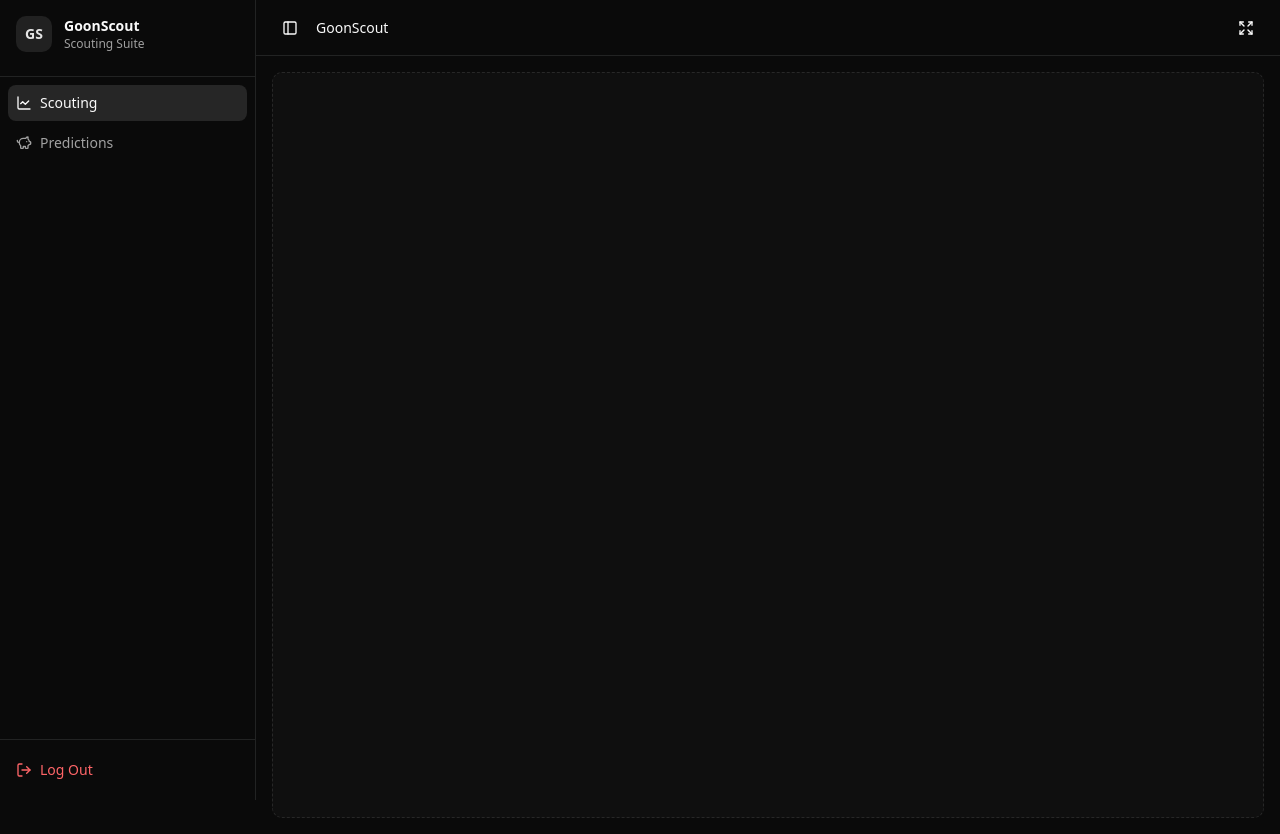
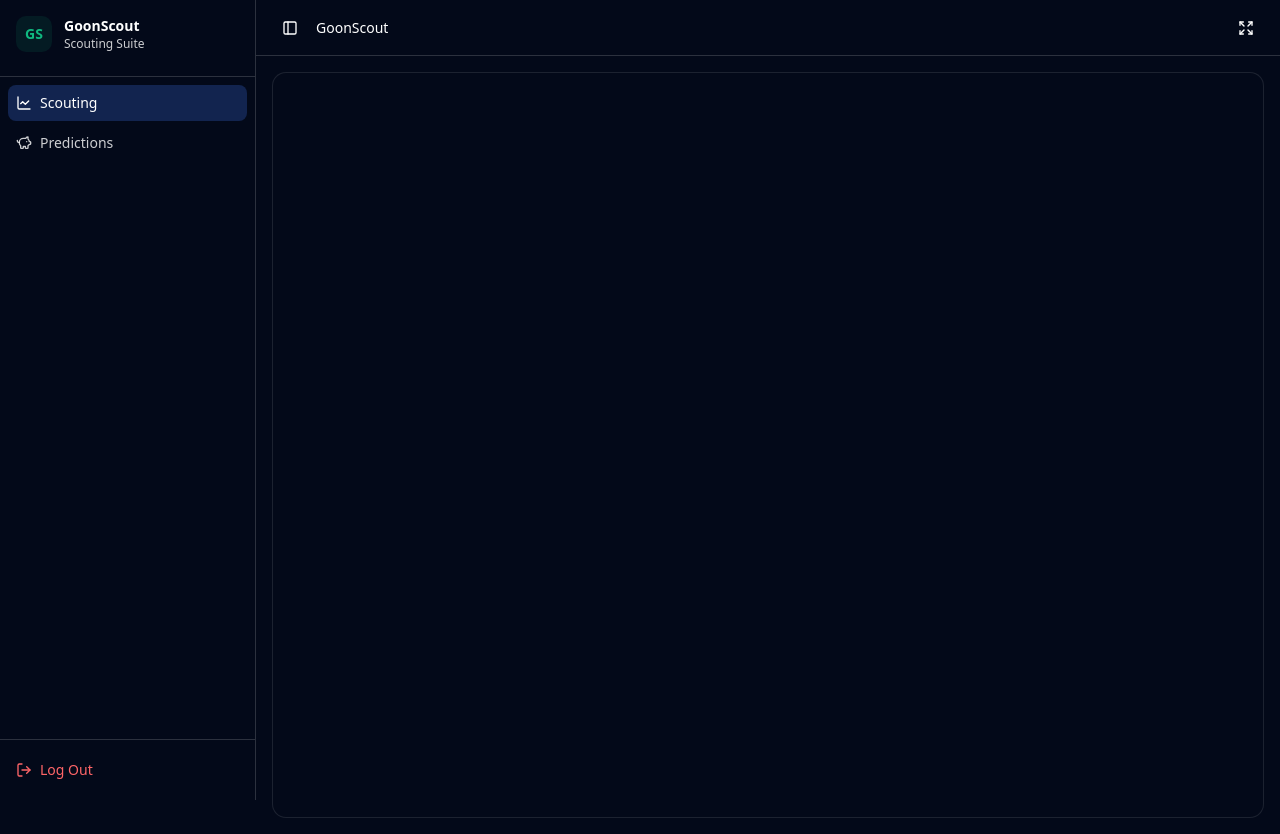
Before and after one commit to sumeru-26/GScout, a Next.js app: page /scout in a window 1280 px wide. Built offline with nearby package versions, Linux system fonts and the light colour scheme; sample sign-in values are in the browser's storage.

Commit message:
refactor: update color variables and improve styling for login and scout pages

```diff
--- a/app/globals.css
+++ b/app/globals.css
@@ -48,71 +48,71 @@
 
 :root {
   --radius: 0.625rem;
-  --background: oklch(1 0 0);
-  --foreground: oklch(0.145 0 0);
-  --card: oklch(1 0 0);
-  --card-foreground: oklch(0.145 0 0);
-  --popover: oklch(1 0 0);
-  --popover-foreground: oklch(0.145 0 0);
-  --primary: oklch(0.205 0 0);
-  --primary-foreground: oklch(0.985 0 0);
-  --secondary: oklch(0.97 0 0);
-  --secondary-foreground: oklch(0.205 0 0);
-  --muted: oklch(0.97 0 0);
-  --muted-foreground: oklch(0.556 0 0);
-  --accent: oklch(0.97 0 0);
-  --accent-foreground: oklch(0.205 0 0);
+  --background: #030919;
+  --foreground: #ffffff;
+  --card: #09152f;
+  --card-foreground: #ffffff;
+  --popover: #0b1631;
+  --popover-foreground: #ffffff;
+  --primary: #10b981;
+  --primary-foreground: #052214;
+  --secondary: #101d3f;
+  --secondary-foreground: #f8fafc;
+  --muted: #0f1c3a;
+  --muted-foreground: rgb(255 255 255 / 80%);
+  --accent: #12244f;
+  --accent-foreground: #ffffff;
   --destructive: oklch(0.577 0.245 27.325);
-  --border: oklch(0.922 0 0);
-  --input: oklch(0.922 0 0);
-  --ring: oklch(0.708 0 0);
+  --border: rgb(255 255 255 / 16%);
+  --input: rgb(255 255 255 / 18%);
+  --ring: rgb(125 211 252 / 70%);
   --chart-1: oklch(0.646 0.222 41.116);
   --chart-2: oklch(0.6 0.118 184.704);
   --chart-3: oklch(0.398 0.07 227.392);
   --chart-4: oklch(0.828 0.189 84.429);
   --chart-5: oklch(0.769 0.188 70.08);
-  --sidebar: oklch(0.985 0 0);
-  --sidebar-foreground: oklch(0.145 0 0);
-  --sidebar-primary: oklch(0.205 0 0);
-  --sidebar-primary-foreground: oklch(0.985 0 0);
-  --sidebar-accent: oklch(0.97 0 0);
-  --sidebar-accent-foreground: oklch(0.205 0 0);
-  --sidebar-border: oklch(0.922 0 0);
-  --sidebar-ring: oklch(0.708 0 0);
+  --sidebar: #07122a;
+  --sidebar-foreground: #ffffff;
+  --sidebar-primary: #0ea5e9;
+  --sidebar-primary-foreground: #021322;
+  --sidebar-accent: #12244f;
+  --sidebar-accent-foreground: #ffffff;
+  --sidebar-border: rgb(255 255 255 / 14%);
+  --sidebar-ring: rgb(125 211 252 / 70%);
 }
 
 .dark {
-  --background: oklch(0.145 0 0);
-  --foreground: oklch(0.985 0 0);
-  --card: oklch(0.205 0 0);
-  --card-foreground: oklch(0.985 0 0);
-  --popover: oklch(0.205 0 0);
-  --popover-foreground: oklch(0.985 0 0);
-  --primary: oklch(0.922 0 0);
-  --primary-foreground: oklch(0.205 0 0);
-  --secondary: oklch(0.269 0 0);
-  --secondary-foreground: oklch(0.985 0 0);
-  --muted: oklch(0.269 0 0);
-  --muted-foreground: oklch(0.708 0 0);
-  --accent: oklch(0.269 0 0);
-  --accent-foreground: oklch(0.985 0 0);
+  --background: #030919;
+  --foreground: #ffffff;
+  --card: #09152f;
+  --card-foreground: #ffffff;
+  --popover: #0b1631;
+  --popover-foreground: #ffffff;
+  --primary: #10b981;
+  --primary-foreground: #052214;
+  --secondary: #101d3f;
+  --secondary-foreground: #f8fafc;
+  --muted: #0f1c3a;
+  --muted-foreground: rgb(255 255 255 / 80%);
+  --accent: #12244f;
+  --accent-foreground: #ffffff;
   --destructive: oklch(0.704 0.191 22.216);
-  --border: oklch(1 0 0 / 10%);
-  --input: oklch(1 0 0 / 15%);
-  --ring: oklch(0.556 0 0);
+  --border: rgb(255 255 255 / 16%);
+  --input: rgb(255 255 255 / 18%);
+  --ring: rgb(125 211 252 / 70%);
   --chart-1: oklch(0.488 0.243 264.376);
   --chart-2: oklch(0.696 0.17 162.48);
   --chart-3: oklch(0.769 0.188 70.08);
   --chart-4: oklch(0.627 0.265 303.9);
   --chart-5: oklch(0.645 0.246 16.439);
-  --sidebar: oklch(0.205 0 0);
-  --sidebar-foreground: oklch(0.985 0 0);
-  --sidebar-primary: oklch(0.488 0.243 264.376);
-  --sidebar-primary-foreground: oklch(0.985 0 0);
-  --sidebar-accent: oklch(0.269 0 0);
-  --sidebar-accent-foreground: oklch(0.985 0 0);
-  --sidebar-border: oklch(1 0 0 / 10%);
-  --sidebar-ring: oklch(0.556 0 0);
+  --sidebar: #07122a;
+  --sidebar-foreground: #ffffff;
+  --sidebar-primary: #0ea5e9;
+  --sidebar-primary-foreground: #021322;
+  --sidebar-accent: #12244f;
+  --sidebar-accent-foreground: #ffffff;
+  --sidebar-border: rgb(255 255 255 / 14%);
+  --sidebar-ring: rgb(125 211 252 / 70%);
 }
 
 @layer base {
--- a/app/scout/page.tsx
+++ b/app/scout/page.tsx
@@ -27,6 +27,7 @@
   type: "button"
   buttonKind: "button" | "swap" | "undo" | "redo" | "submit" | "reset"
   tag?: string
+  stageParentTag?: string
   x: number
   y: number
   width: number
@@ -38,11 +39,14 @@
   id: string
   type: "icon-button"
   tag?: string
+  stageParentTag?: string
   x: number
   y: number
   width: number
   height: number
   iconName: string
+  outlineColor?: string
+  fillColor?: string
 }
 
 type CoverAsset = {
@@ -85,6 +89,8 @@
   height: number
   label?: string
   value: boolean
+  textAlign?: "left" | "center" | "right"
+  textSize?: number
 }
 
 type LogAsset = {
@@ -127,6 +133,8 @@
 type ControlMode = "auto" | "teleop"
 
 const AUTO_TIMER_DURATION_MS = 25_000
+const TOGGLE_SIZE = { width: 52, height: 28 } as const
+const LOG_SIZE = { width: 280, height: 120 } as const
 
 type FullscreenDocument = Document & {
   webkitFullscreenElement?: Element | null
@@ -652,6 +660,20 @@
       }
 
       if (isToggleSwitch) {
+        const toggleTextAlign =
+          typeof item.textAlign === "string"
+            ? item.textAlign.toLowerCase()
+            : typeof item.toggleTextAlign === "string"
+              ? item.toggleTextAlign.toLowerCase()
+              : undefined
+
+        const toggleTextSize =
+          typeof item.textSize === "number" && Number.isFinite(item.textSize)
+            ? item.textSize
+            : typeof item.toggleTextSize === "number" && Number.isFinite(item.toggleTextSize)
+              ? item.toggleTextSize
+              : undefined
+
         return {
           id,
           type: "toggle-switch",
@@ -667,6 +689,11 @@
                 ? item.text
                 : undefined,
           value: toBoolean(item.value) ?? false,
+          textAlign:
+            toggleTextAlign === "left" || toggleTextAlign === "right" || toggleTextAlign === "center"
+              ? toggleTextAlign
+              : "center",
+          textSize: toggleTextSize,
         } satisfies ToggleSwitchAsset
       }
 
@@ -686,6 +713,10 @@
           id,
           type: "icon-button",
           tag: parseAssetTag(item),
+          stageParentTag:
+            typeof item.stageParentTag === "string" && item.stageParentTag.trim().length > 0
+              ? item.stageParentTag
+              : undefined,
           x: clampPositionScale(item.x as number),
           y: clampPositionScale(item.y as number),
           width: clampSizeScale(item.width as number),
@@ -694,6 +725,14 @@
             typeof item.iconName === "string" && item.iconName.trim().length > 0
               ? item.iconName.trim().toLowerCase()
               : "circle",
+          outlineColor:
+            typeof item.outlineColor === "string" && item.outlineColor.trim().length > 0
+              ? item.outlineColor
+              : undefined,
+          fillColor:
+            typeof item.fillColor === "string" && item.fillColor.trim().length > 0
+              ? item.fillColor
+              : undefined,
         } satisfies IconButtonAsset
       }
 
@@ -702,6 +741,10 @@
         type: "button",
         buttonKind: isSwapButton ? "swap" : actionButtonKind ?? "button",
         tag: parseAssetTag(item),
+        stageParentTag:
+          typeof item.stageParentTag === "string" && item.stageParentTag.trim().length > 0
+            ? item.stageParentTag
+            : undefined,
         x: clampPositionScale(item.x as number),
         y: clampPositionScale(item.y as number),
         width: clampSizeScale(item.width as number),
@@ -742,6 +785,7 @@
   const [controlMode, setControlMode] = useState<ControlMode>("auto")
   const [autoTimerStartedAtMs, setAutoTimerStartedAtMs] = useState<number | null>(null)
   const [autoTimerRemainingMs, setAutoTimerRemainingMs] = useState<number>(AUTO_TIMER_DURATION_MS)
+  const isPreviewMode = true
   const { setHeaderActions } = useHeaderActions()
 
   useEffect(() => {
@@ -926,10 +970,6 @@
     setToggleValuesByKey(initialToggleValues)
   }, [scoutAssets])
 
-  const recentTagLog = useMemo(() => {
-    return [...tagStack].slice(-5).reverse()
-  }, [tagStack])
-
   const setTeleopMode = useCallback(() => {
     setControlMode("teleop")
     setAutoTimerStartedAtMs(null)
@@ -1198,29 +1238,31 @@
     <div
       ref={containerRef}
       className={cn(
-        "relative rounded-lg border border-dashed",
-        backgroundImage ? "bg-transparent" : "bg-muted/20",
-        isFullscreen ? "min-h-[100dvh]" : "min-h-[calc(100vh-3.5rem)]"
+        "relative overflow-hidden border border-white/10 bg-slate-950",
+        isFullscreen
+          ? "h-[100dvh] w-full rounded-none border-0"
+          : "min-h-[calc(100vh-3.5rem)] rounded-xl"
       )}
       style={
         backgroundImage
           ? {
+              backgroundColor: "#030919",
               backgroundImage: `url("${backgroundImage}")`,
               backgroundSize: "contain",
               backgroundPosition: "center",
               backgroundRepeat: "no-repeat",
             }
-          : undefined
+          : { backgroundColor: "#030919" }
       }
     >
       <div
         className={cn(
           "relative",
-          isFullscreen ? "min-h-[100dvh]" : "min-h-[calc(100vh-3.5rem)]"
+          isFullscreen ? "h-[100dvh]" : "min-h-[calc(100vh-3.5rem)]"
         )}
       >
         {isFallbackFullscreen ? (
-          <div className="pointer-events-none absolute left-1/2 top-3 z-20 -translate-x-1/2 rounded-md bg-background/90 px-3 py-1 text-xs text-muted-foreground shadow-sm">
+          <div className="pointer-events-none absolute left-1/2 top-3 z-20 -translate-x-1/2 rounded-md border border-white/15 bg-slate-900/90 px-3 py-1 text-xs text-white/80 shadow-sm">
             App fullscreen mode (native fullscreen is not available on this browser)
           </div>
         ) : null}
@@ -1231,7 +1273,7 @@
           return (
             <div
               key={asset.id ?? `cover-${index}`}
-              className="absolute bg-background"
+              className="absolute rounded-md border border-white/10 bg-slate-900 transition-all duration-150 ease-out"
               style={commonStyle}
             />
           )
@@ -1242,17 +1284,29 @@
 
           if (asset.type === "icon-button") {
             const Icon = getLucideIcon(asset.iconName)
+            const hasStageBadge = Boolean(asset.stageParentTag)
 
             return (
               <Button
                 key={asset.id ?? `icon-button-${index}`}
                 type="button"
                 variant="outline"
-                className="absolute p-0"
+                className="absolute rounded-lg border border-white/20 bg-slate-900 p-0 text-white hover:bg-slate-900 active:scale-[0.97] active:ring-2 active:ring-sky-300/70"
                 style={sizedStyle}
                 onClick={() => pushTagToStack(asset.tag)}
               >
-                <Icon />
+                <Icon
+                  className="h-5 w-5"
+                  style={{
+                    stroke: asset.outlineColor ?? "currentColor",
+                    fill: asset.fillColor ?? "none",
+                  }}
+                />
+                {hasStageBadge ? (
+                  <span className="pointer-events-none absolute -right-1 -top-1 inline-flex h-4 w-4 items-center justify-center rounded-full bg-slate-800 text-sky-300">
+                    <LucideIcons.ChevronDown className="h-3 w-3" />
+                  </span>
+                ) : null}
               </Button>
             )
           }
@@ -1266,13 +1320,13 @@
             return (
               <Field
                 key={asset.id ?? `input-${index}`}
-                className="absolute"
-                style={baseStyle}
+                className="absolute flex h-full flex-col gap-2 transition-all duration-150 ease-out"
+                style={sizedStyle}
               >
-                {asset.label ? <FieldLabel>{asset.label}</FieldLabel> : null}
+                {asset.label ? <FieldLabel className="text-xs text-white/80">{asset.label}</FieldLabel> : null}
                 <Input
                   value={inputValuesByKey[inputStateKey] ?? ""}
-                  onChange={(event) => {
+                  onChange={(event: React.ChangeEvent<HTMLInputElement>) => {
                     const nextValue = event.target.value
                     setInputValuesByKey((previous) => ({
                       ...previous,
@@ -1281,6 +1335,7 @@
                   }}
                   placeholder={asset.placeholder}
                   aria-label={asset.label ?? "Input"}
+                  className="h-full border-white/15 bg-slate-900/90 text-white placeholder:text-white/50"
                 />
               </Field>
             )
@@ -1293,13 +1348,19 @@
                 type="single"
                 value={controlMode}
                 onValueChange={handleAutoToggleGroupChange}
-                className="absolute rounded-md border bg-background/90 p-1"
+                className="absolute grid h-full w-full grid-cols-2 gap-1 rounded-md border border-white/20 bg-slate-900/90 p-1 transition-all duration-150 ease-out"
                 style={sizedStyle}
               >
-                <ToggleGroupItem value="auto" className="h-full flex-1">
+                <ToggleGroupItem
+                  value="auto"
+                  className="h-full rounded-sm border border-transparent text-[11px] text-white/85 data-[state=on]:border-2 data-[state=on]:border-white data-[state=on]:bg-white data-[state=on]:font-semibold data-[state=on]:text-black"
+                >
                   {autoTimerLabel}
                 </ToggleGroupItem>
-                <ToggleGroupItem value="teleop" className="h-full flex-1">
+                <ToggleGroupItem
+                  value="teleop"
+                  className="h-full rounded-sm border border-transparent text-[11px] text-white/85 data-[state=on]:border-2 data-[state=on]:border-white data-[state=on]:bg-white data-[state=on]:font-semibold data-[state=on]:text-black"
+                >
                   Teleop
                 </ToggleGroupItem>
               </ToggleGroup>
@@ -1313,79 +1374,153 @@
                 : asset.id
             const isChecked = toggleValuesByKey[toggleKey] ?? asset.value
             const toggleId = `toggle-${asset.id ?? index}`
+            const textAlign = asset.textAlign ?? "center"
+            const textClass =
+              textAlign === "left"
+                ? "text-left"
+                : textAlign === "right"
+                  ? "text-right"
+                  : "text-center"
+            const textSize = asset.textSize ?? 10
+            const fieldBoundsWidth = measuredFieldBounds?.width ?? containerSize.width
+            const fieldBoundsHeight = measuredFieldBounds?.height ?? containerSize.height
+            const togglePixelWidth = fieldBoundsWidth * (asset.width / 100)
+            const togglePixelHeight = fieldBoundsHeight * (asset.height / 100)
+            const switchScale = Math.max(
+              0.35,
+              Math.min(
+                3.5,
+                Math.min(togglePixelWidth / TOGGLE_SIZE.width, togglePixelHeight / TOGGLE_SIZE.height)
+              )
+            )
+            const switchPixelWidth = 32 * switchScale
+            const switchPixelHeight = 18 * switchScale
+            const resolvedTextSize = Math.max(6, textSize * switchScale)
 
             return (
               <div
                 key={asset.id ?? `toggle-switch-${index}`}
-                className="absolute flex items-center justify-center cursor-default"
+                className="absolute flex items-center justify-center"
                 style={sizedStyle}
               >
-                <div className="flex items-center space-x-2">
+                <div className="flex h-full w-full items-center gap-2 overflow-visible">
+                  <div
+                    className="flex flex-none items-center justify-start"
+                    style={{
+                      width: switchPixelWidth,
+                      height: switchPixelHeight,
+                      transform: `scale(${switchScale})`,
+                      transformOrigin: "left center",
+                    }}
+                  >
                     <Switch
                       id={toggleId}
-                    className="cursor-pointer"
                       checked={isChecked}
-                    onCheckedChange={(checked) => {
+                      disabled={!isPreviewMode}
+                      onCheckedChange={(checked: boolean) => {
+                        if (!isPreviewMode) return
+
                         setToggleValuesByKey((previous) => ({
                           ...previous,
                           [toggleKey]: checked,
                         }))
                       }}
                     />
-                  <Label htmlFor={toggleId} className="cursor-pointer text-xs">
-                    {asset.label ?? "Toggle"}
+                  </div>
+                  {asset.label ? (
+                    <Label
+                      htmlFor={toggleId}
+                      className={`shrink-0 whitespace-nowrap leading-none text-white/80 ${textClass}`}
+                      style={{ fontSize: resolvedTextSize }}
+                    >
+                      {asset.label}
                     </Label>
+                  ) : null}
                 </div>
               </div>
             )
           }
 
           if (asset.type === "log") {
+            const fieldBoundsWidth = measuredFieldBounds?.width ?? containerSize.width
+            const fieldBoundsHeight = measuredFieldBounds?.height ?? containerSize.height
+            const logPixelWidth = fieldBoundsWidth * (asset.width / 100)
+            const logPixelHeight = fieldBoundsHeight * (asset.height / 100)
+            const logScale = Math.max(
+              0.45,
+              Math.min(3.5, Math.min(logPixelWidth / LOG_SIZE.width, logPixelHeight / LOG_SIZE.height))
+            )
+            const resolvedLogFontSize = Math.max(8, 11 * logScale)
+            const logLineHeightMultiplier = 1.35
+            const estimatedAvailableHeight = Math.max(0, logPixelHeight - 36)
+            const visibleLineCount = Math.max(
+              1,
+              Math.floor(estimatedAvailableHeight / (resolvedLogFontSize * logLineHeightMultiplier))
+            )
+            const visibleLogEntries = [...tagStack].slice(-visibleLineCount).reverse()
+
             return (
               <div
                 key={asset.id ?? `log-${index}`}
-                className="absolute overflow-hidden rounded-md border bg-background/90 p-2"
+                className="absolute overflow-hidden rounded-md border border-white/15 bg-slate-900/90 p-2 transition-all duration-150 ease-out"
                 style={sizedStyle}
               >
                 <div
-                  className="h-full space-y-1 overflow-hidden text-xs leading-tight"
-                  style={{ fontFamily: '"Courier New", Courier, monospace' }}
+                  className="h-full overflow-auto rounded border border-white/10 bg-slate-950/90 p-2 text-white/80"
+                  style={{
+                    fontSize: `${resolvedLogFontSize}px`,
+                    lineHeight: logLineHeightMultiplier,
+                  }}
                 >
-                  {recentTagLog.length === 0 ? (
-                    <p className="text-muted-foreground">No tags yet.</p>
-                  ) : (
-                    recentTagLog.map((entry, entryIndex) => (
-                      <p key={`${entry}-${entryIndex}`} className="truncate">
-                        {entry}
-                      </p>
-                    ))
-                  )}
+                  <pre className="whitespace-pre-wrap break-words font-sans">
+                    {visibleLogEntries.length > 0
+                      ? visibleLogEntries.join("\n")
+                      : "Submit in preview to display input values."}
+                  </pre>
                 </div>
               </div>
             )
           }
+
+          const hasStageBadge = Boolean(asset.stageParentTag)
+          const isSwapButton = asset.buttonKind === "swap"
+          const isSubmitButton = asset.buttonKind === "submit"
+          const isResetButton = asset.buttonKind === "reset"
+          const swapBorderClass = isSwapButton
+            ? isSwapped
+              ? "!border-2 !border-blue-400"
+              : "!border-2 !border-red-400"
+            : "border-white/20"
+          const buttonToneClass = isSubmitButton
+            ? "!bg-white !text-black hover:!bg-white/90"
+            : isResetButton
+              ? "!bg-[#9e4042] !text-white hover:!bg-[#9e4042]/90"
+              : "!bg-slate-900 !text-white hover:!bg-slate-900"
 
           return (
             <Button
               key={asset.id ?? `button-${index}`}
               type="button"
-              variant={
-                asset.buttonKind === "submit"
-                  ? "default"
-                  : asset.buttonKind === "reset"
-                    ? "destructive"
-                    : "outline"
-              }
-              className="absolute"
+              variant="outline"
+              className={cn(
+                "group absolute rounded-lg",
+                swapBorderClass,
+                buttonToneClass,
+                "transition-all duration-150 ease-out active:scale-[0.97] active:ring-2 active:ring-sky-300/70"
+              )}
               style={sizedStyle}
               onClick={() => {
                 if (asset.buttonKind === "undo") {
+                  if (!isPreviewMode) {
                     handleUndo()
+                  }
                   return
                 }
 
                 if (asset.buttonKind === "redo") {
+                  if (!isPreviewMode) {
                     handleRedo()
+                  }
                   return
                 }
 
@@ -1422,12 +1557,23 @@
               }}
             >
               {asset.buttonKind === "undo" ? (
-                <LucideIcons.Undo2 />
+                <span className="inline-flex items-center gap-1.5">
+                  <LucideIcons.Undo2 className="h-4 w-4" />
+                  <span>Undo</span>
+                </span>
               ) : asset.buttonKind === "redo" ? (
-                <LucideIcons.Redo2 />
+                <span className="inline-flex items-center gap-1.5">
+                  <LucideIcons.Redo2 className="h-4 w-4" />
+                  <span>Redo</span>
+                </span>
               ) : (
                 asset.text ?? "Button"
               )}
+              {hasStageBadge ? (
+                <span className="pointer-events-none absolute -right-1 -top-1 inline-flex h-4 w-4 items-center justify-center rounded-full bg-slate-800 text-sky-300">
+                  <LucideIcons.ChevronDown className="h-3 w-3" />
+                </span>
+              ) : null}
             </Button>
           )
         })}
--- a/components/app-shell.tsx
+++ b/components/app-shell.tsx
@@ -46,7 +46,11 @@
   }, [pathname, router])
 
   if (hideSidebar) {
-    return <>{children}</>
+    return (
+      <HeaderActionsContext.Provider value={headerActionsValue}>
+        {children}
+      </HeaderActionsContext.Provider>
+    )
   }
 
   return (
```
Also changed, not shown: app/login/page.tsx (+11 -7 lines), components/ui/switch.tsx (+7 -7 lines). Lines whose indentation alone changed are shown as unchanged.
